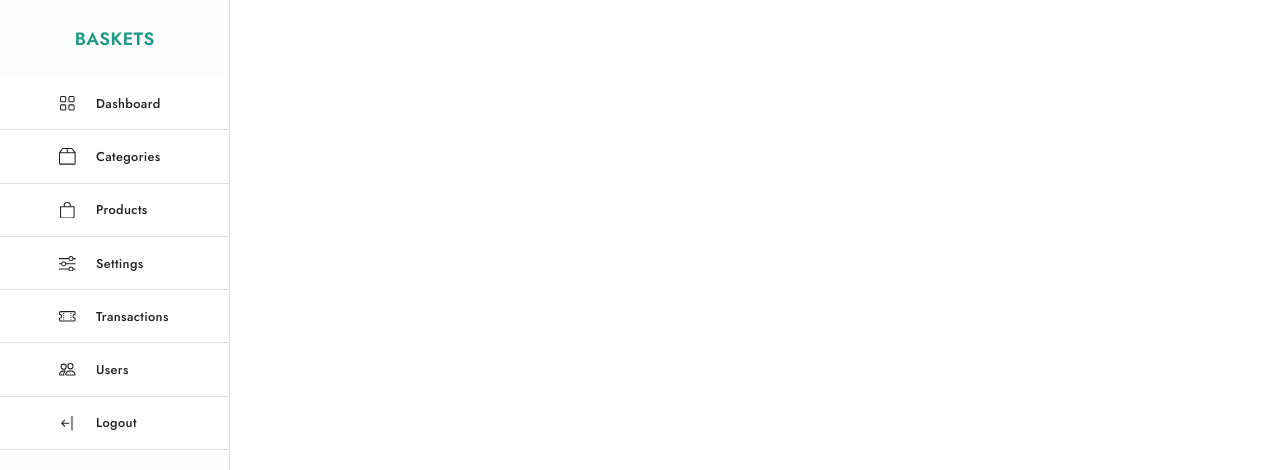
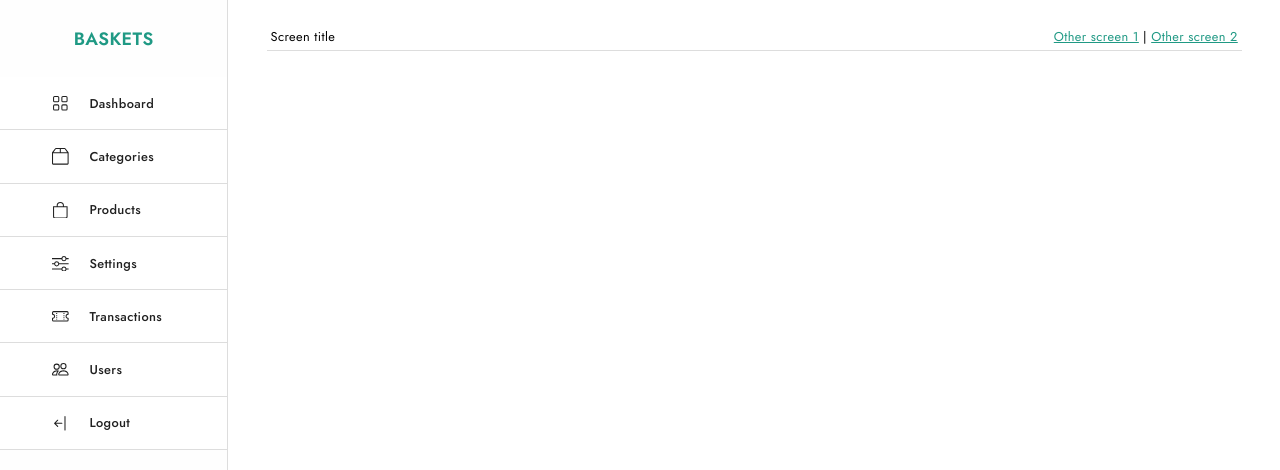
Before and after one commit to fiademm/household-inventory-app, a React (Create React App) app: page / in a window 1280 px wide. Shown: the top 470 px of the page. Built offline with nearby package versions, Linux system fonts and the light colour scheme.

Commit message:
Update layout and styles

```diff
--- a/package.json
+++ b/package.json
@@ -9,6 +9,7 @@
     "react": "^18.2.0",
     "react-dom": "^18.2.0",
     "react-icons": "^4.10.1",
+    "react-router-dom": "^6.15.0",
     "react-scripts": "5.0.1",
     "web-vitals": "^2.1.4"
   },
--- a/src/App.js
+++ b/src/App.js
@@ -1,12 +1,14 @@
-import { ExpandedSidebar } from './app/other/components/Sidebars';
+import React from 'react';
+import { Route, BrowserRouter as Router, Routes } from 'react-router-dom';
+import Dashboard from './app/other/screens/Dashboard';
 
-function App() {
+const App = () => {
   return (
-    <>
-      <div >
-        <ExpandedSidebar />
-      </div>
-    </>
+    <Router>
+      <Routes>
+        <Route path='/' element={<Dashboard />}></Route>
+      </Routes>
+    </Router>
   );
 }
 
--- /dev/null
+++ b/src/app/other/components/Header.js
@@ -0,0 +1,20 @@
+import React from "react";
+import "../styles/Styles.css";
+import { BrowserRouter as Router, Route, Routes, Link } from 'react-router-dom';
+
+const Header = () => {
+  return (
+    <>
+      <div className="header-container">
+        <p>Screen title</p>
+        <span>
+          <Link to={''} className="colored-page-link">Other screen 1</Link>
+          <span> | </span>
+          <Link to={''} className="colored-page-link">Other screen 2</Link>
+        </span>
+      </div>
+    </>
+  );
+};
+
+export default Header;
--- a/src/app/other/components/Sidebars.js
+++ b/src/app/other/components/Sidebars.js
@@ -1,6 +1,7 @@
 import React, { useState } from 'react';
 import '../styles/Styles.css';
-import { BsArrowBarLeft, BsBag, BsBasket3, BsBox2, BsBoxes, BsFillGridFill, BsGrid, BsGridFill, BsPeople, BsSliders, BsTicketPerforated } from "react-icons/bs";
+import { BsArrowBarLeft, BsBag, BsBox2, BsGrid, BsPeople, BsSliders, BsTicketPerforated } from "react-icons/bs";
+import { BrowserRouter as Router, Route, Routes, Link } from 'react-router-dom';
 
 const ExpandedSidebar = () => {
     const [menus, setMenus] = useState([
--- /dev/null
+++ b/src/app/other/screens/Dashboard.js
@@ -0,0 +1,20 @@
+import React from 'react'
+import { ExpandedSidebar } from '../components/Sidebars';
+import Header from '../components/Header';
+
+const Dashboard = () => {
+    return (
+        <>
+            <div className="main-component-container">
+                <ExpandedSidebar />
+
+                <section className='main-screen'>
+                    <Header />
+                    <section className="content"></section>
+                </section>
+            </div>
+        </>
+    );
+};
+
+export default Dashboard;
--- a/src/app/other/styles/Styles.css
+++ b/src/app/other/styles/Styles.css
@@ -1,4 +1,4 @@
-/* styles for sidebars component */
+/* Sidebars Component */
 .expanded-sidebar {
     background-color: #fefefe;
     border-right: .1vw solid #ddd;
@@ -6,7 +6,7 @@
     flex-direction: column;
     min-height: 100vh;
     text-align: center;
-    width: 18vw;
+    width: 22vw;
 }
 
 .logo-text {
@@ -14,6 +14,7 @@
     font-size: 1.4vw;
     font-family: 'Jost-Semi';
     color: #1f9984;
+    cursor: pointer;
 }
 
 .expanded-sidebar .selected-menu, .expanded-sidebar .unselected-menu {
@@ -23,16 +24,17 @@
     flex-direction: row;
     align-items: center;
     justify-content: flex-start;
-    padding-left: 4.6vw;
+    padding-inline: 23%;
     gap: 1.6vw;
     font-family: 'Jost-Medium';
+    cursor: pointer;
 }
 
 .expanded-sidebar .selected-menu {
     border-bottom: .15vw solid #1f9984;
     border-left: .8vw solid #1f9984;
     color: #1f9984;
-    padding-left: 24%;
+
 }
 
 .expanded-sidebar .selected-menu > .es-icon, .compacted-sidebar .selected-menu > .es-icon {
@@ -45,7 +47,6 @@
     border-bottom: .1vw solid #ddd;
     color: #202020;
     display: flex;
-
 }
 
 .expanded-sidebar .unselected-menu > .es-icon, .compacted-sidebar .unselected-menu > .es-icon {
@@ -60,7 +61,7 @@
     flex-direction: column;
     min-height: 100vh;
     text-align: center;
-    width: 6vw;
+    width: 7vw;
 }
 
 .compacted-sidebar .selected-menu, .compacted-sidebar .unselected-menu {
@@ -72,6 +73,7 @@
     justify-content: center;
     gap: 1.6vw;
     font-family: 'Jost-Medium';
+    cursor: pointer;
 }
 
 .compacted-sidebar .selected-menu {
@@ -87,3 +89,33 @@
     display: flex;
 
 }
+
+/* Header Component */
+.header-container {
+    border-bottom: 0.1vw solid #ddd;
+    display: flex;
+    flex-direction: row;
+    align-items: center;
+    justify-content: space-between;
+    padding: .3vw;
+    width: 100%;
+}
+
+/* Main Component Container */
+.main-component-container {
+    display: flex;
+}
+
+/* Main Screen Container */
+.main-screen {
+    display: flex;
+    flex-direction: column;
+    padding: 1.8vw 3vw;
+    width: 100%;
+}
+
+.content {}
+
+.colored-page-link {
+    color: #1f9984;
+}
```
Also changed, not shown: 1 other file (tests, documents, lock files or other folders).
